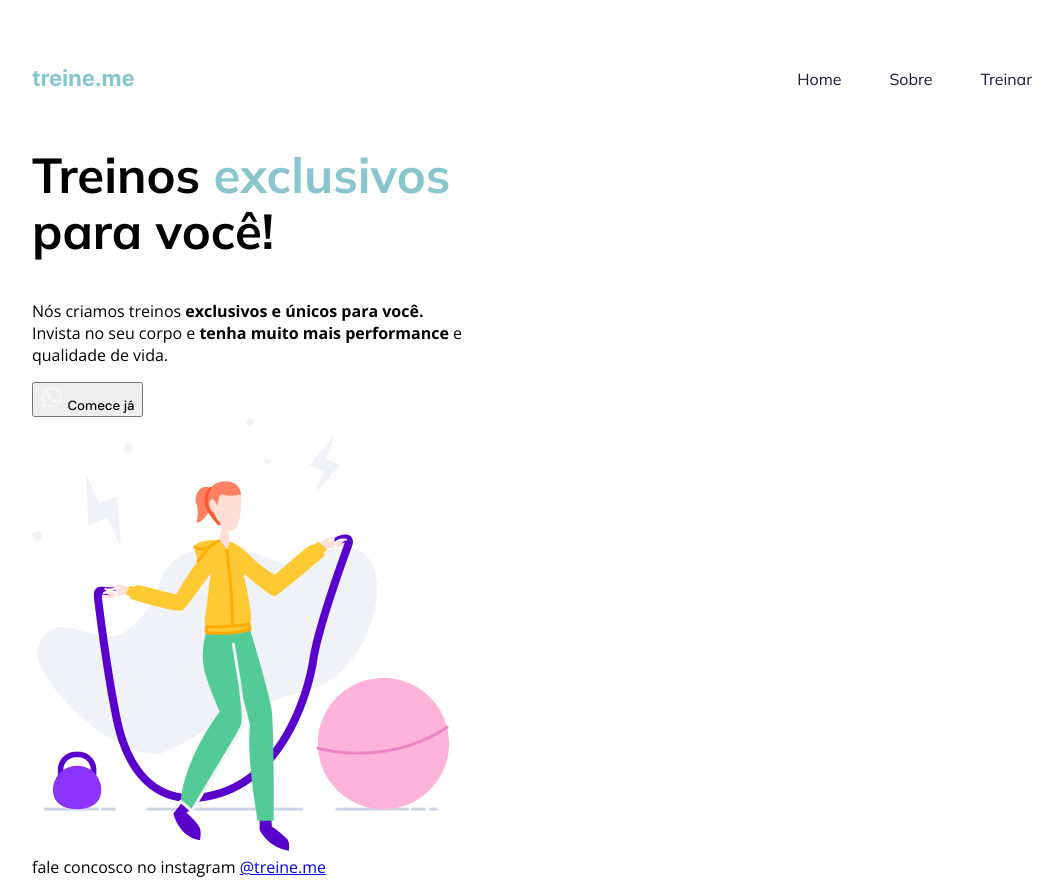
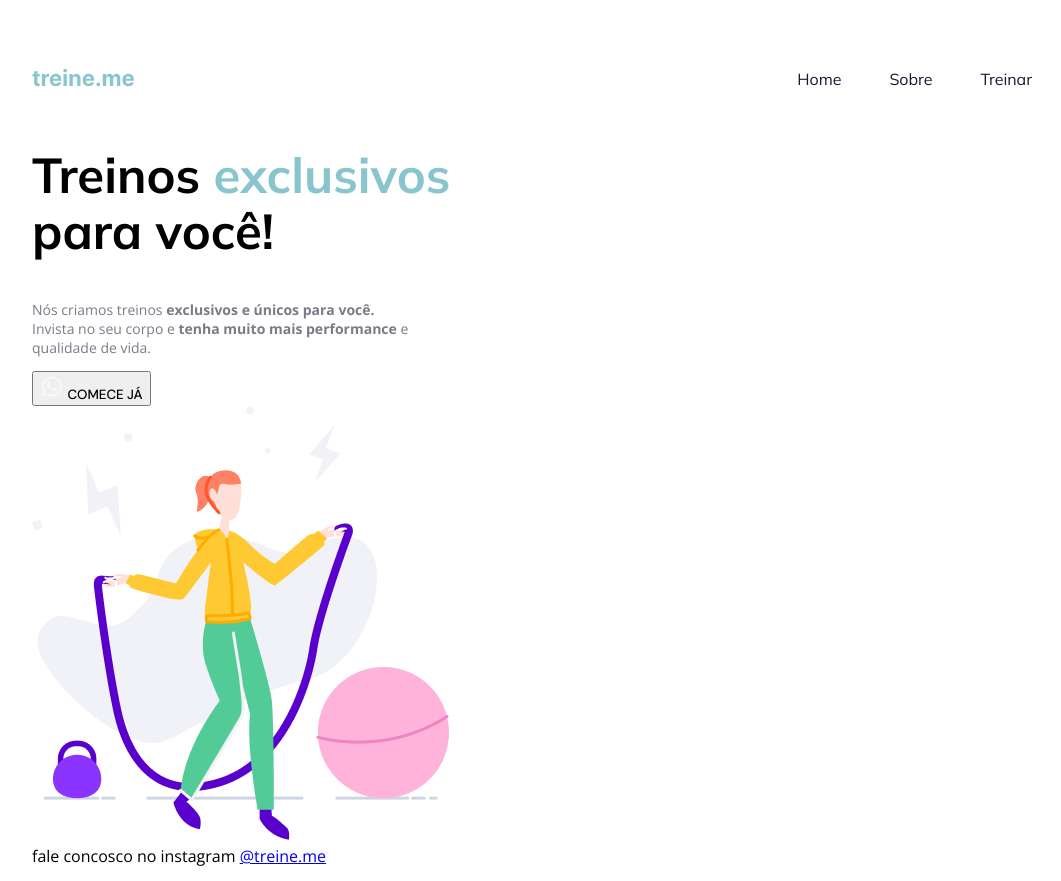
Before and after one commit to PabloPerdigao/Projeto-02-Explorer, a plain HTML site: page index.html in a window 1280 px wide. Shown: the top 881 px of the page, without its empty margins (108-1169 px from the left). Drawn offline with nearby package versions, Linux system fonts and the light colour scheme.

Commit message:
Update style.css

```diff
--- a/style.css
+++ b/style.css
@@ -52,6 +52,13 @@ h1 span {
   font-weight: bold;
 }
 
+p {
+  font-size: 14px;
+  font-weight: 28px;
+  color: #7D7987;
+}
+
 button {
+  text-transform: uppercase;
   font-family: 'DM Sans', sans-serif;
 }
```
